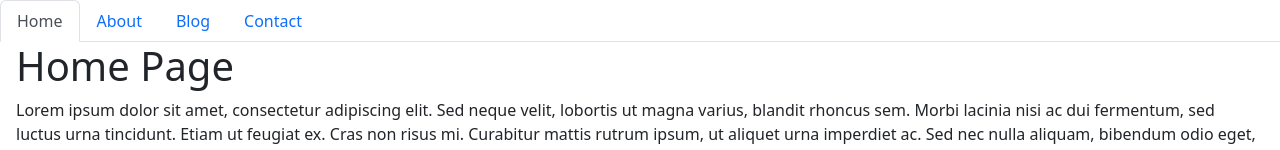
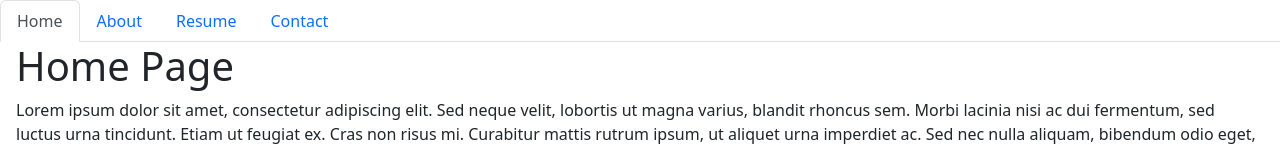
Before and after one commit to jamessahunter/react-portfolio, a React (Vite) app: page / in a window 1280 px wide. Shown: the top 150 px of the page. Built offline with nearby package versions, Linux system fonts and the light colour scheme.

Commit message:
add resume page

```diff
--- a/src/components/NavTabs.jsx
+++ b/src/components/NavTabs.jsx
@@ -26,12 +26,12 @@
       </li>
       <li className="nav-item">
         <a
-          href="#blog"
-          onClick={() => handlePageChange('Blog')}
+          href="#resume"
+          onClick={() => handlePageChange('Resume')}
           // Check to see if the currentPage is `Blog`, and if so we use the active link class from bootstrap. Otherwise, we set it to a normal nav-link
-          className={currentPage === 'Blog' ? 'nav-link active' : 'nav-link'}
+          className={currentPage === 'Resume' ? 'nav-link active' : 'nav-link'}
         >
-          Blog
+          Resume
         </a>
       </li>
       <li className="nav-item">
--- a/src/components/PortfolioContainer.jsx
+++ b/src/components/PortfolioContainer.jsx
@@ -2,7 +2,7 @@
 import NavTabs from './NavTabs';
 import Home from './pages/Home';
 import About from './pages/About';
-import Blog from './pages/Blog';
+import Resume from './pages/Resume';
 import Contact from './pages/Contact';
 
 export default function PortfolioContainer() {
@@ -16,8 +16,8 @@
     if (currentPage === 'About') {
       return <About />;
     }
-    if (currentPage === 'Blog') {
-      return <Blog />;
+    if (currentPage === 'Resume') {
+      return <Resume />;
     }
     return <Contact />;
   };
--- a/src/components/pages/Blog.jsx
+++ /dev/null
@@ -1,22 +0,0 @@
-export default function Blog() {
-  return (
-    <div>
-      <h1>Blog Page</h1>
-      <p>
-        Donec a volutpat quam. Curabitur nec varius justo, sed rutrum ligula.
-        Curabitur pellentesque turpis sit amet eros iaculis, a mollis arcu
-        dictum. Ut vel ante eget massa ornare placerat. Etiam nisl orci, finibus
-        sodales volutpat et, hendrerit ut dolor. Suspendisse porta dictum nunc,
-        sed pretium risus rutrum eget. Nam consequat, ligula in faucibus
-        vestibulum, nisi justo laoreet risus, luctus luctus mi lacus sit amet
-        libero. Class aptent taciti sociosqu ad litora torquent per conubia
-        nostra, per inceptos himenaeos. Mauris pretium condimentum tellus eget
-        lobortis. Interdum et malesuada fames ac ante ipsum primis in faucibus.
-        Donec placerat accumsan mi, ut congue neque placerat eu. Donec nec ipsum
-        in velit pellentesque vehicula sit amet at augue. Maecenas aliquam
-        bibendum congue. Pellentesque semper, lectus non ullamcorper iaculis,
-        est ligula suscipit velit, sed bibendum turpis dui in sapien.
-      </p>
-    </div>
-  );
-}
--- /dev/null
+++ b/src/components/pages/Resume.jsx
@@ -0,0 +1,19 @@
+export default function Resume() {
+  return (
+    <div>
+      <h1>Resume</h1>
+      <h2>Front End</h2>
+      <ul>
+        <li>HTML</li>
+        <li>CSS</li>
+        <li>JavaScript</li>
+      </ul>
+      <h2>Back End</h2>
+      <ul>
+        <li>Node</li>
+        <li>Express</li>
+        <li>React</li>
+      </ul>
+    </div>
+  );
+}
```
